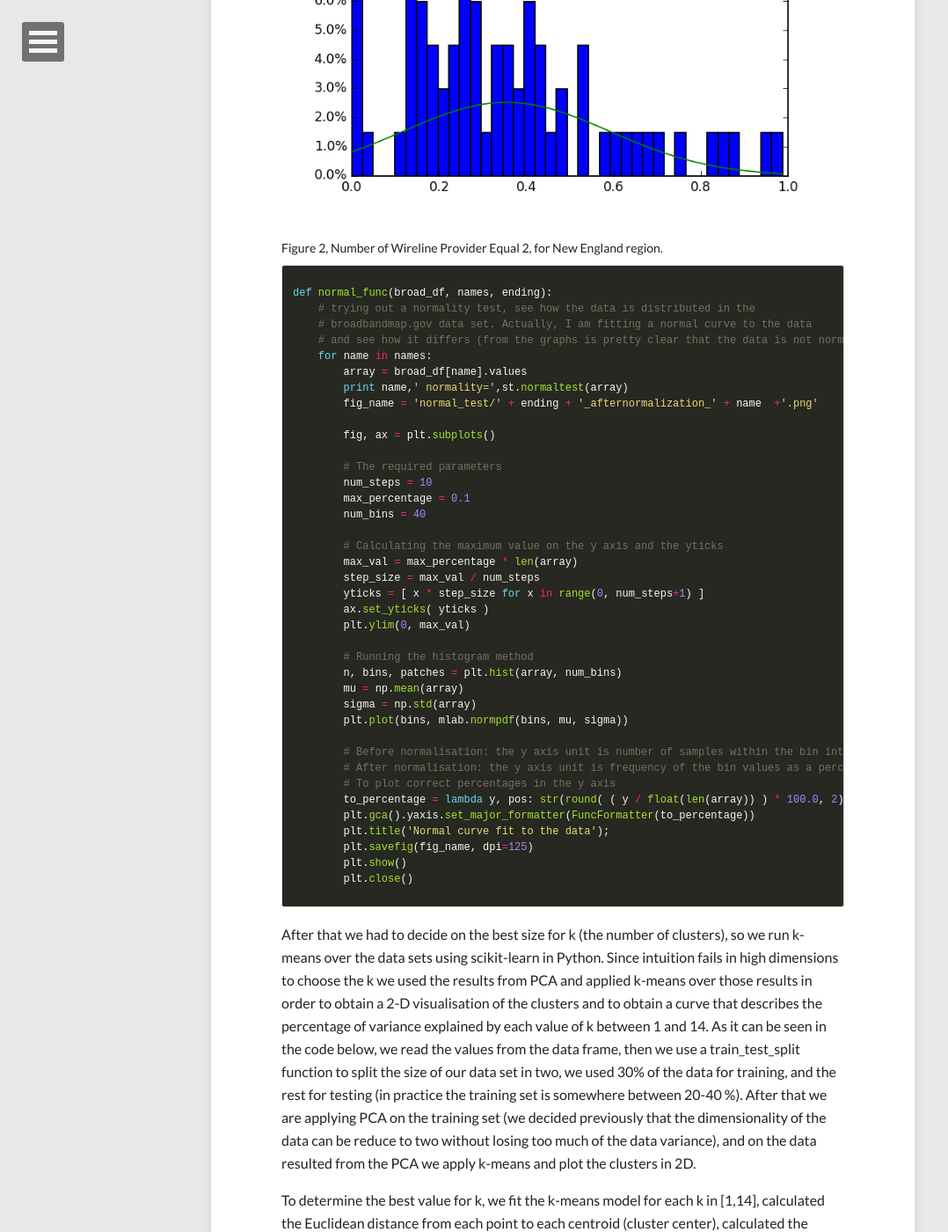
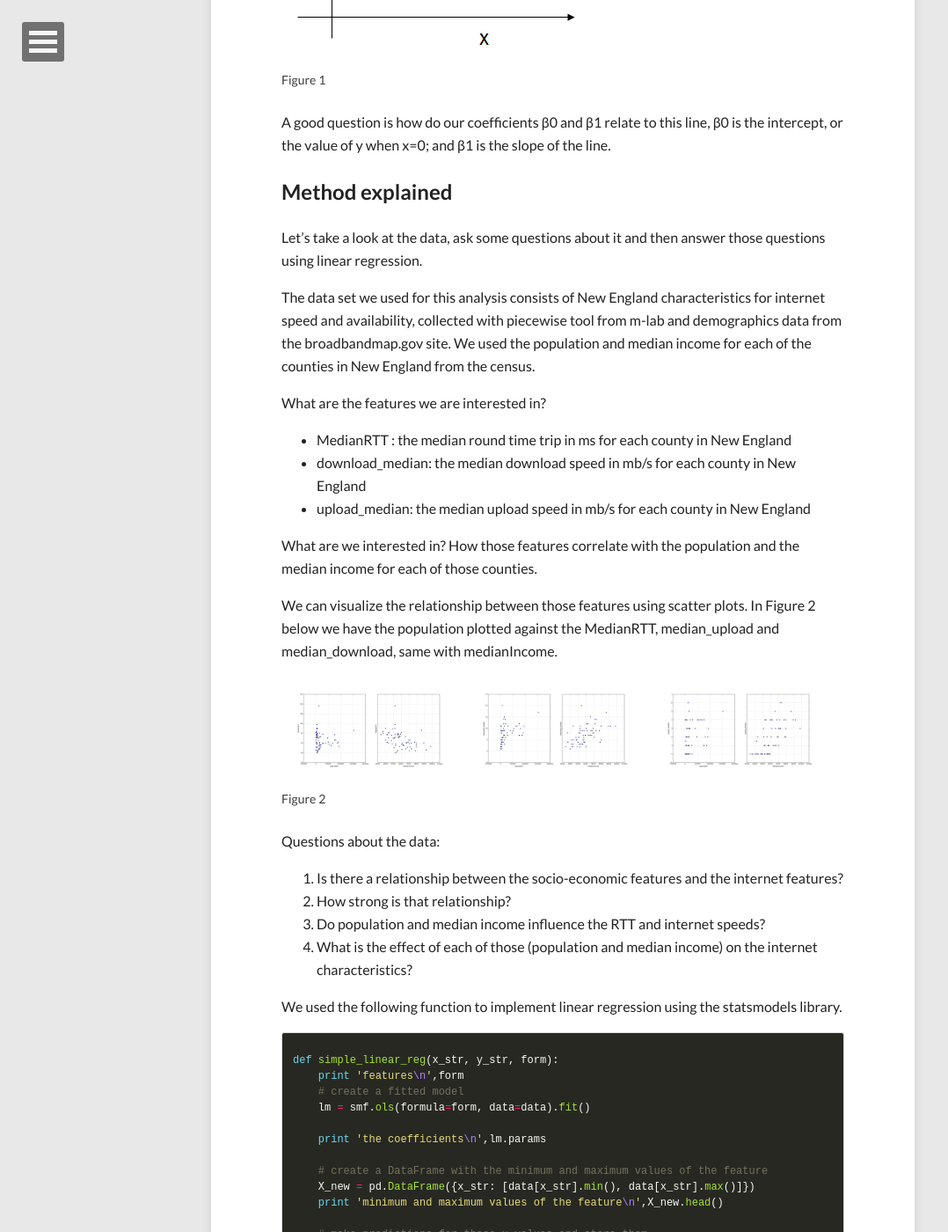
Before and after one commit to elf11/elf11.github.io, a Jekyll site: the page built from _posts/2015-08-24-Linear-Regression.md, in a window 1280 px wide and 1400 px high, scrolled down 1864 px. Shown: the whole window at 88% size, without its empty margins (0-1078 px from the left). Built offline with Jekyll 4.4.1, drawn with Linux system fonts in a browser that asks for light colours; nearby versions of some CDN libraries; comment, search, counter and statistics services are not loaded; some of the changed text lies outside the part shown.

Commit message:
linear regression

```diff
--- a/_posts/2015-08-24-Linear-Regression.md
+++ b/_posts/2015-08-24-Linear-Regression.md
@@ -5,7 +5,7 @@ description: "linear regression used to outline a model of correlation between p
 <!-- modified: 2015-08-18 -->
 tags: [outreachy, m-lab, k-means]
 image:
-  feature: medianIncome ~ download_median.png
+  feature: upload_median ~ medianIncome.png
   credit: elf11
 
 comments: true
@@ -24,57 +24,96 @@ We builded on the previous work, meaning that we did linear regression analysis
 
 Why are we using linear regression? It is an easy to use method (not a lot of tuning required), runs fast, is highly interpretable and it can be used as basis for other methods (cross validation).
 
+Linear regression predictics a quantitative response using a single feature=predictor/input variable and has the following form: y=β0+β1x
+Where:
+y is the response
+x is the feature
+β0 is the intercept
+β1 is the coefficient for x
+
+Together, β0 and β1 are called the model coefficients. To create our model, we must "learn" the values of those coefficients.
+
+### Intuition
+
+To learn the coefficients means to estimate them. In general they are being estimated using the least squared method. The least squared method finds the line that minimizes the sum of squared residuals - or "the sum of squared errors".
+
+Looking at Figure 1, we interpret it as follows: the black dots are the values for x and y (observed values), the blue line is the least squared error line and the red lines are the residuals/errors. The residuals are the distance between the observed value and the minimized line.
+
+<figure style="align:center">
+	<a href="/images/lin_reg.png"><img src="/images/lin_reg.png" alt=""></a>
+	<figcaption style="align: center;">Figure 1 </figcaption>
+</figure>
+
+A good question is how do our coefficients β0 and β1 relate to this line, β0 is the intercept, or the value of y when x=0; and β1 is the slope of the line.
+
 ## Method explained
 
-As said before, we are going to compare the results obtained by the analysing the m-lab data set with the broadbandmap.gov data set and see if the two show the same trends for the New England region, and after that we are going to analyse the South Atlantic region and see if we can extrapolate the study.
+Let's take a look at the data, ask some questions about it and then answer those questions using linear regression.
 
-For the broadbandmap.gov data we initially tried to see if the data is normally distributed. We calculated the mean of the data for all the individual features we decided to keep and after that we fit a normal function to the data and see how the two actually differ. Results for all the 50 features we decided to keep for this data set can be found in the folder `link: https://github.com/elf11/Outreachy-Mlab/tree/master/k-means/normal_test`. The before normalization files can be interpreted like this: the y axis unit is number of samples within the bin intervals in the x axis, and the after normalization files like this: the y axis unit is frequency of the bin values as a percentage over all the samples. An example of the kind of graphs we obtained for the broadbandmap.gov data can be seen in Figure 2, where we see the feature of "NumberofWirelineProviderEqual2" being fit to a normal curve.
+The data set we used for this analysis consists of New England characteristics for internet speed and availability, collected with piecewise tool from m-lab and demographics data from the broadbandmap.gov site. We used the population and median income for each of the counties in New England from the census.
 
-<figure style="align: center;">
-	<a href="/images/afternormalization_numberOfWirelineProvidersEquals2.png"><img src="/images/afternormalization_numberOfWirelineProvidersEquals2.png" alt=""></a>
-	<figcaption><a href="/images/afternormalization_numberOfWirelineProvidersEquals2.png" title="Figure 2, Number of Wireline Provider Equal 2, for New England region">Figure 2, Number of Wireline Provider Equal 2, for New England region</a>.</figcaption>
+What are the features we are interested in?
+
+- MedianRTT : the median round time trip in ms for each county in New England
+- download_median: the median download speed in mb/s for each county in New England
+- upload_median: the median upload speed in mb/s for each county in New England
+
+What are we interested in? How those features correlate with the population and the median income for each of those counties.
+
+We can visualize the relationship between those features using scatter plots. In Figure 2 below we have the population plotted against the MedianRTT, median_upload and median_download, same with medianIncome.
+
+<figure class="third">
+	<a href="/images/Relationship_feature_MedianRTT.png"><img src="/images/Relationship_feature_MedianRTT.png" alt=""></a>
+	<a href="/images/Relationship_feature_download.png"><img src="/images/Relationship_feature_download.png" alt=""></a>
+	<a href="/images/Relationship_feature_upload.png"><img src="/images/Relationship_feature_upload.png" alt=""></a>
+	<figcaption style="align: center;">Figure 2 </figcaption>
 </figure>
 
+Questions about the data:
+
+1. Is there a relationship between the socio-economic features and the internet features?
+2. How strong is that relationship?
+3. Do population and median income influence the RTT and internet speeds?
+4. What is the effect of each of those (population and median income) on the internet characteristics?
+
+We used the following function to implement linear regression using the statsmodels library.
+
 {% highlight python %}
-def normal_func(broad_df, names, ending):
-    # trying out a normality test, see how the data is distributed in the
-    # broadbandmap.gov data set. Actually, I am fitting a normal curve to the data
-    # and see how it differs (from the graphs is pretty clear that the data is not normaly distributed)
-    for name in names:
-        array = broad_df[name].values
-        print name,' normality=',st.normaltest(array)
-        fig_name = 'normal_test/' + ending + '_afternormalization_' + name  +'.png'
+def simple_linear_reg(x_str, y_str, form):
+    print 'features\n',form
+    # create a fitted model
+    lm = smf.ols(formula=form, data=data).fit()
 
-        fig, ax = plt.subplots()
+    print 'the coefficients\n',lm.params
 
-        # The required parameters
-        num_steps = 10
-        max_percentage = 0.1
-        num_bins = 40
+    # create a DataFrame with the minimum and maximum values of the feature
+    X_new = pd.DataFrame({x_str: [data[x_str].min(), data[x_str].max()]})
+    print 'minimum and maximum values of the feature\n',X_new.head()
 
-        # Calculating the maximum value on the y axis and the yticks
-        max_val = max_percentage * len(array)
-        step_size = max_val / num_steps
-        yticks = [ x * step_size for x in range(0, num_steps+1) ]
-        ax.set_yticks( yticks )
-        plt.ylim(0, max_val)
+    # make predictions for those x values and store them
+    preds = lm.predict(X_new)
+    print 'predictions for minimum and maximum values of the feature\n',preds
 
-        # Running the histogram method
-        n, bins, patches = plt.hist(array, num_bins)
-        mu = np.mean(array)
-        sigma = np.std(array)
-        plt.plot(bins, mlab.normpdf(bins, mu, sigma))
+    # first, plot the observed data
+    data.plot(kind='scatter', x=x_str, y=y_str)
 
-        # Before normalisation: the y axis unit is number of samples within the bin intervals in the x axis
-        # After normalisation: the y axis unit is frequency of the bin values as a percentage over all the samples
-        # To plot correct percentages in the y axis
-        to_percentage = lambda y, pos: str(round( ( y / float(len(array)) ) * 100.0, 2)) + '%'
-        plt.gca().yaxis.set_major_formatter(FuncFormatter(to_percentage))
-        plt.title('Normal curve fit to the data');
-        plt.savefig(fig_name, dpi=125)
-        plt.show()
-        plt.close()
+    # then, plot the least squares line
+    plt.plot(X_new, preds, c='red', linewidth=2)
+    title = form+'.png'
+    plt.savefig(title, dpi=125)
+    plt.close()
+
+    # print the confidence intervals for the model coefficients
+    print 'confidence intervals\n',lm.conf_int()
+
+    # print the p-values for the model coefficients
+    print 'p-values for model coefficients\n',lm.pvalues
+
+    # print the R-squared value for the model
+    print 'R-squared value for the model\n',lm.rsquared
 {% endhighlight %}
+
+The coefficients for our models are as follows:
 
 After that we had to decide on the best size for k (the number of clusters), so we run k-means over the data sets using scikit-learn in Python. Since intuition fails in high dimensions to choose the k we used the results from PCA and applied k-means over those results in order to obtain a 2-D visualisation of the clusters and to obtain a curve that describes the percentage of variance explained by each value of k between 1 and 14. As it can be seen in the code below, we read the values from the data frame, then we use a train_test_split function to split the size of our data set in two, we used 30% of the data for training, and the rest for testing (in practice the training set is somewhere between 20-40 %). After that we are applying PCA on the training set (we decided previously that the dimensionality of the data can be reduce to two without losing too much of the data variance), and on the data resulted from the PCA we apply k-means and plot the clusters in 2D.
 
```
Also changed, not shown: images/MedianRTT ~ medianIncome.png (added), images/MedianRTT ~ population.png (added), images/Relationship_feature_MedianRTT.png (added), images/Relationship_feature_download.png (added), images/Relationship_feature_upload.png (added), images/download_median ~ medianIncome.png (added), images/download_median ~ population.png (added), images/lin_reg.png (added), images/medianIncome ~ download_median.png (deleted), images/upload_median ~ medianIncome.png (added), images/upload_median ~ population.png (added).
